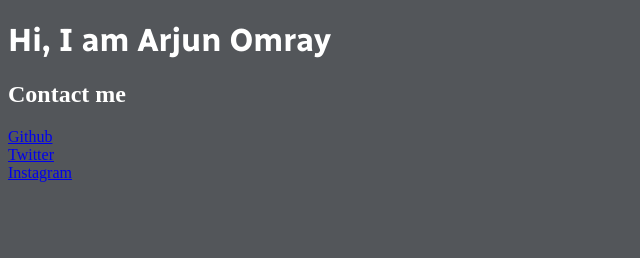
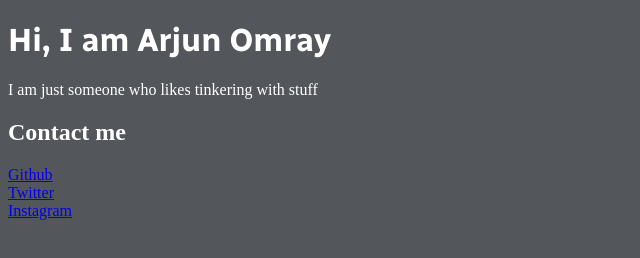
Before and after one commit to ar-ray0111/portfolio, a plain HTML site: page index.html in a window 1280 px wide. Shown: the whole page, without its empty margins (0-640 px from the left). Drawn offline with Linux system fonts and the light colour scheme.

Commit message:
Update index.html

```diff
--- a/index.html
+++ b/index.html
@@ -5,6 +5,9 @@
     </head>
     <body>
         <h1 class="hero">Hi, I am Arjun Omray</h1>
+        <p>I am just someone who likes tinkering with stuff</p>
+
+
         <h2>Contact me </h2>
         <div class="contact">
             <div id="github" class="contact"><a href="https://www.github.com/ar-ray0111" target="_blank">Github</a></div>
```
